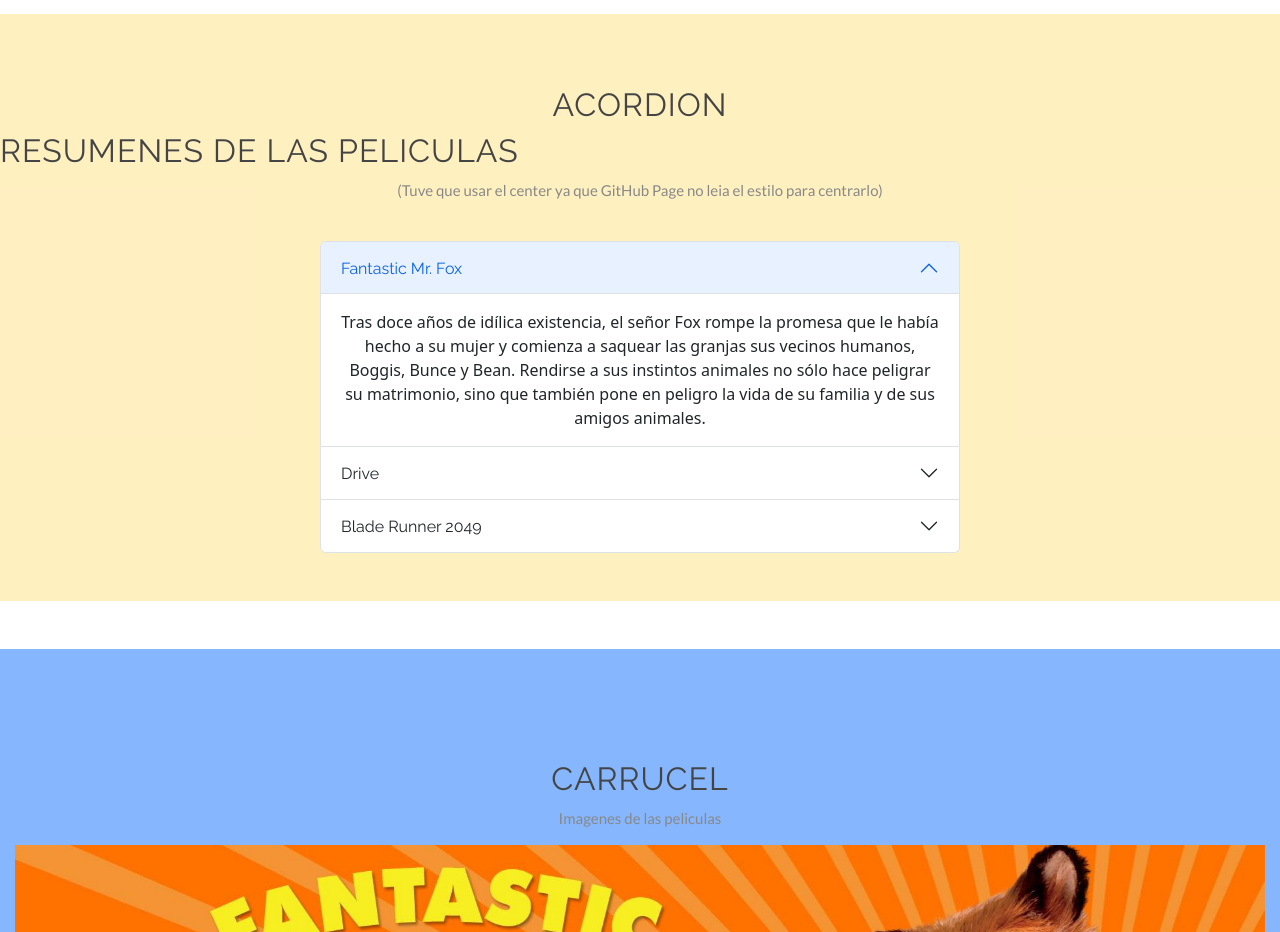
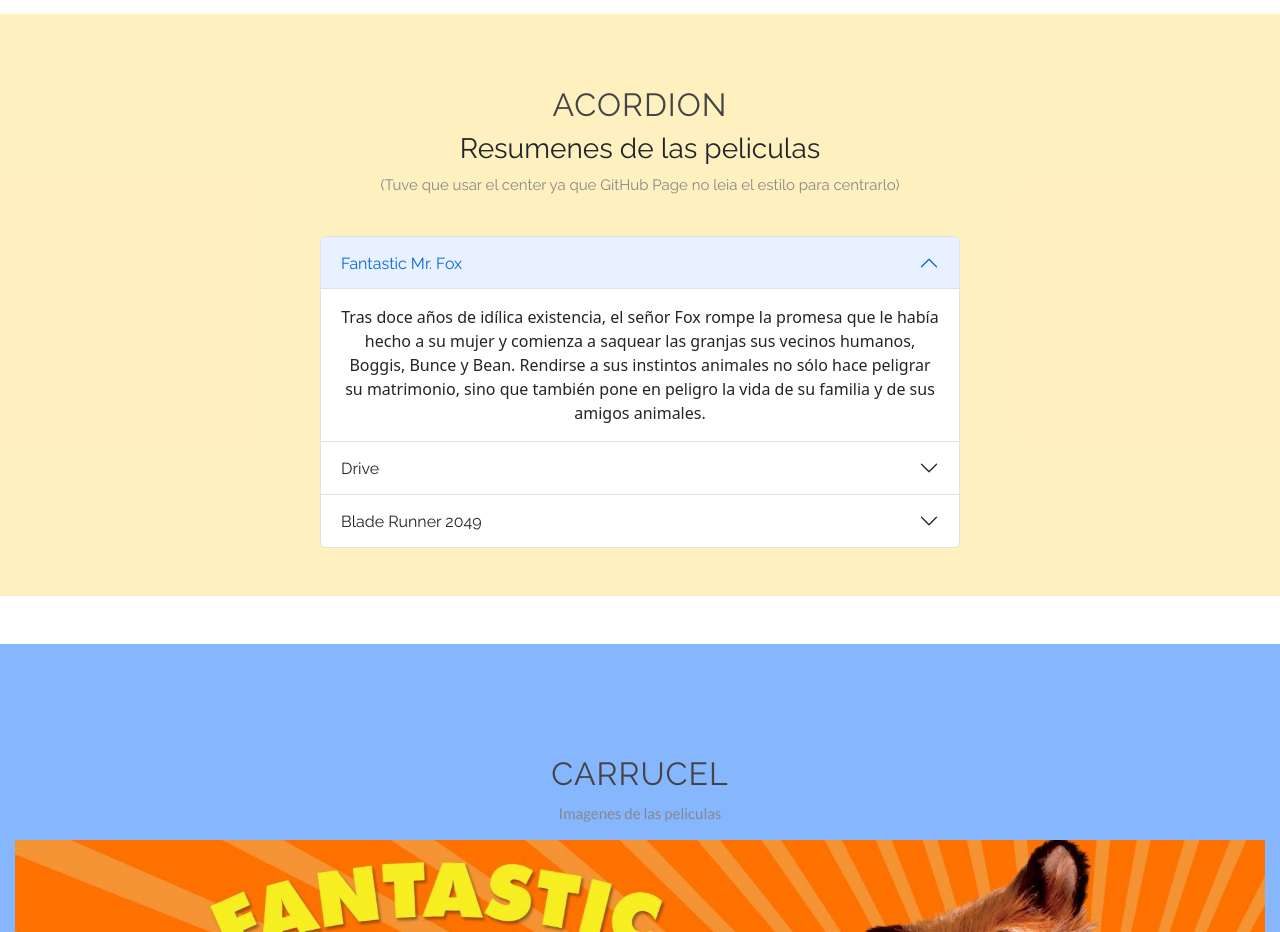
Before and after one commit to ByronEmanuel/Tarea-1, a plain HTML site: page index.html in a window 1280 px wide. Shown: the part 1340-2272 px from the top of the page. Drawn offline with nearby package versions, Linux system fonts and the light colour scheme.

Commit message:
se agregaron las fuentes

```diff
--- a/index.html
+++ b/index.html
@@ -120,7 +120,7 @@
             <br>
             <br>
             <h2 id="acordion">Acordion</h2>
-            <h2>Resumenes de las peliculas</h2>
+            <h3>Resumenes de las peliculas </h3>
             <p>(Tuve que usar el center ya que GitHub Page no leia el estilo para centrarlo)</p>
             <br>
             <center>
--- a/styles/secciones.css
+++ b/styles/secciones.css
@@ -20,8 +20,9 @@ p{
     font-size: 15px;
 }
 
-#sec-acordion p{
+#sec-acordion p, h3{
     text-align: center;
+    font-family: rale;
 }
 
 
```
